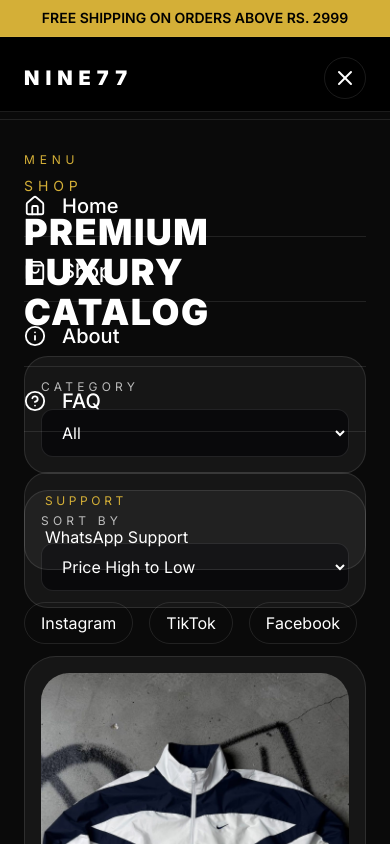
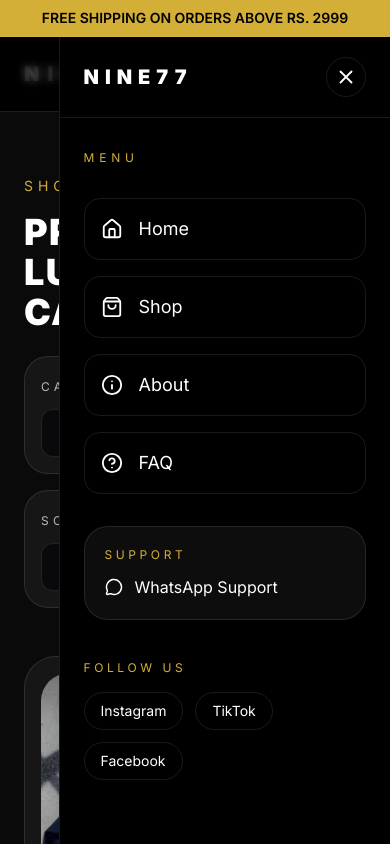
Before and after one commit to khem75/nine77-store-, a Next.js app: page /shop in a window 390 px wide. Both pictures are taken after a click on the button 345 px from the left and 74 px from the top of the page. Shown: the top 844 px of the page. Built offline with nearby package versions, Linux system fonts and the light colour scheme.

Commit message:
Improve mobile menu

```diff
--- a/components/mobile-menu.tsx
+++ b/components/mobile-menu.tsx
@@ -2,8 +2,16 @@
 
 import { useState } from 'react';
 import Link from 'next/link';
-import { Menu, X, Home, ShoppingBag, Info, CircleHelp } from 'lucide-react';
-import { motion, AnimatePresence } from 'framer-motion';
+import {
+    Menu,
+    X,
+    Home,
+    ShoppingBag,
+    Info,
+    CircleHelp,
+    MessageCircle,
+} from 'lucide-react';
+import { AnimatePresence, motion } from 'framer-motion';
 
 export default function MobileMenu() {
     const [open, setOpen] = useState(false);
@@ -21,12 +29,26 @@
 
             <AnimatePresence>
                 {open && (
+                    <>
+                        {/* Background Overlay */}
                         <motion.div
                             initial={{ opacity: 0 }}
                             animate={{ opacity: 1 }}
                             exit={{ opacity: 0 }}
-                        className="fixed inset-0 z-[999] bg-black"
+                            onClick={closeMenu}
+                            className="fixed inset-0 z-[999998] bg-black/70 backdrop-blur-sm"
+                        />
+
+                        {/* Side Menu */}
+                        <motion.div
+                            initial={{ x: '100%' }}
+                            animate={{ x: 0 }}
+                            exit={{ x: '100%' }}
+                            transition={{ duration: 0.3 }}
+                            className="fixed top-0 right-0 z-[999999] h-screen w-[85%] max-w-sm bg-black border-l border-white/10"
                         >
+                            <div className="flex h-full flex-col">
+                                {/* Header */}
                                 <div className="flex items-center justify-between border-b border-white/10 px-6 py-5">
                                     <h2 className="text-xl font-black tracking-[0.3em] text-white">
                                         NINE77
@@ -36,20 +58,21 @@
                                         onClick={closeMenu}
                                         className="rounded-full border border-white/10 p-2 text-white"
                                     >
-                                <X size={24} />
+                                        <X size={22} />
                                     </button>
                                 </div>
 
-                        <div className="px-6 py-8">
-                            <p className="mb-6 text-xs uppercase tracking-[0.4em] text-gold">
+                                {/* Content */}
+                                <div className="flex-1 overflow-y-auto px-6 py-8">
+                                    <p className="mb-8 text-xs uppercase tracking-[0.4em] text-gold">
                                         Menu
                                     </p>
 
-                            <div className="space-y-5">
+                                    <div className="space-y-4">
                                         <Link
                                             href="/"
                                             onClick={closeMenu}
-                                    className="flex items-center gap-4 border-b border-white/10 pb-4 text-xl font-medium text-white"
+                                            className="flex items-center gap-4 rounded-2xl border border-white/10 p-4 text-lg text-white hover:border-gold"
                                         >
                                             <Home size={22} />
                                             Home
@@ -58,7 +81,7 @@
                                         <Link
                                             href="/shop"
                                             onClick={closeMenu}
-                                    className="flex items-center gap-4 border-b border-white/10 pb-4 text-xl font-medium text-white"
+                                            className="flex items-center gap-4 rounded-2xl border border-white/10 p-4 text-lg text-white hover:border-gold"
                                         >
                                             <ShoppingBag size={22} />
                                             Shop
@@ -67,7 +90,7 @@
                                         <Link
                                             href="/about"
                                             onClick={closeMenu}
-                                    className="flex items-center gap-4 border-b border-white/10 pb-4 text-xl font-medium text-white"
+                                            className="flex items-center gap-4 rounded-2xl border border-white/10 p-4 text-lg text-white hover:border-gold"
                                         >
                                             <Info size={22} />
                                             About
@@ -76,34 +99,42 @@
                                         <Link
                                             href="/faq"
                                             onClick={closeMenu}
-                                    className="flex items-center gap-4 border-b border-white/10 pb-4 text-xl font-medium text-white"
+                                            className="flex items-center gap-4 rounded-2xl border border-white/10 p-4 text-lg text-white hover:border-gold"
                                         >
                                             <CircleHelp size={22} />
                                             FAQ
                                         </Link>
                                     </div>
 
-                            <div className="mt-10 rounded-3xl border border-white/10 bg-white/5 p-5">
-                                <p className="text-xs uppercase tracking-[0.3em] text-gold">
+                                    {/* WhatsApp */}
+                                    <div className="mt-8 rounded-3xl border border-white/10 bg-white/5 p-5">
+                                        <p className="mb-3 text-xs uppercase tracking-[0.3em] text-gold">
                                             Support
                                         </p>
 
                                         <a
-                                    href="https://wa.me/9779845465529"
+                                            href="https://wa.me/9779810605409"
                                             target="_blank"
                                             rel="noreferrer"
-                                    className="mt-4 block text-white"
+                                            className="flex items-center gap-3 text-white"
                                         >
+                                            <MessageCircle size={18} />
                                             WhatsApp Support
                                         </a>
                                     </div>
 
-                            <div className="mt-8 flex gap-4">
+                                    {/* Social Links */}
+                                    <div className="mt-10">
+                                        <p className="mb-4 text-xs uppercase tracking-[0.3em] text-gold">
+                                            Follow Us
+                                        </p>
+
+                                        <div className="flex flex-wrap gap-3">
                                             <a
                                                 href="https://www.instagram.com/nine.77___/"
                                                 target="_blank"
                                                 rel="noreferrer"
-                                    className="rounded-full border border-white/10 px-4 py-2 text-white"
+                                                className="rounded-full border border-white/10 px-4 py-2 text-sm text-white"
                                             >
                                                 Instagram
                                             </a>
@@ -112,7 +143,7 @@
                                                 href="https://www.tiktok.com/@nine.77__"
                                                 target="_blank"
                                                 rel="noreferrer"
-                                    className="rounded-full border border-white/10 px-4 py-2 text-white"
+                                                className="rounded-full border border-white/10 px-4 py-2 text-sm text-white"
                                             >
                                                 TikTok
                                             </a>
@@ -121,13 +152,16 @@
                                                 href="https://www.facebook.com/share/1DtEy4K4MX/?mibextid=wwXIfr"
                                                 target="_blank"
                                                 rel="noreferrer"
-                                    className="rounded-full border border-white/10 px-4 py-2 text-white"
+                                                className="rounded-full border border-white/10 px-4 py-2 text-sm text-white"
                                             >
                                                 Facebook
                                             </a>
                                         </div>
                                     </div>
+                                </div>
+                            </div>
                         </motion.div>
+                    </>
                 )}
             </AnimatePresence>
         </>
```
Lines whose indentation alone changed are shown as unchanged.
